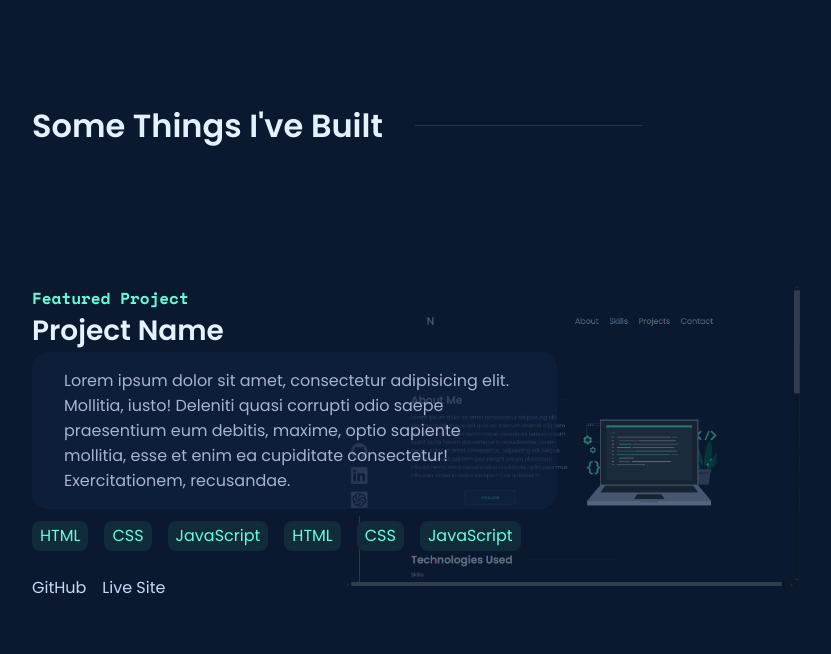
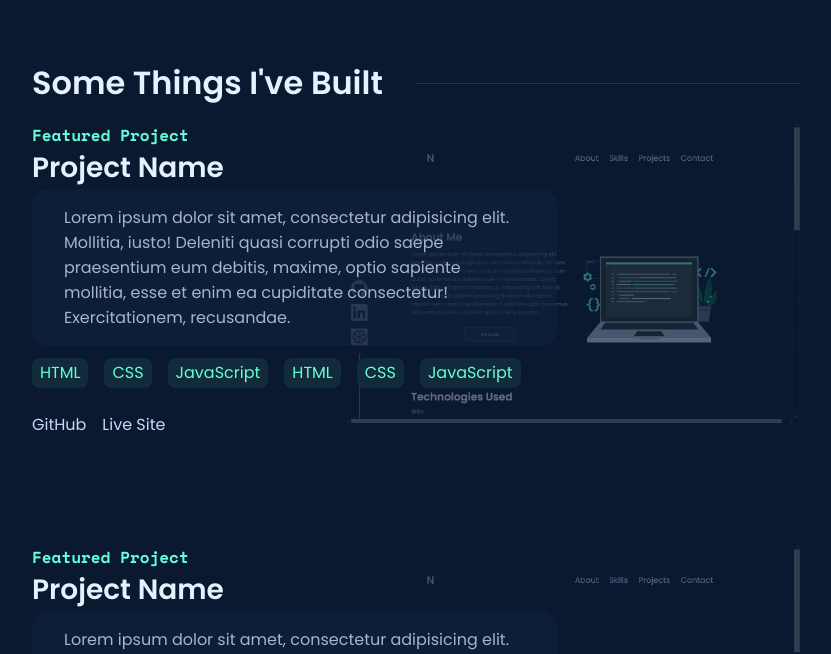
Before and after one commit to nathandallas/javascript-portfolio, a website built with Vite: page index.html in a window 1280 px wide. Shown: the part 1357-2011 px from the top of the page, without its empty margins (224-1055 px from the left). Built offline with nearby package versions, Linux system fonts and the light colour scheme.

Commit message:
fixed wrapping bug

```diff
--- a/styles/_projects.scss
+++ b/styles/_projects.scss
@@ -1,7 +1,7 @@
 @import "partials";
 
 .project {
-  margin: 6rem 0;
+  margin: 3rem 0;
   & img {
     display: none;
   }
@@ -33,7 +33,8 @@
 
 @include tablet {
   .project {
-    margin: 8rem 0;
+    margin: 1rem 0 6rem 0;
+
     & p {
       background-color: $lightnavy90;
       border-radius: 1rem;
--- a/styles/_skills.scss
+++ b/styles/_skills.scss
@@ -4,20 +4,27 @@
   display: flex;
   justify-content: space-between;
   text-align: center;
+  flex-wrap: wrap;
   & ul {
-    width: 23%;
-    padding: 1rem 0;
+        width: 50%;
+      padding: 1rem 0;
+      @include desktop {
+          width: 23%;
+
+    }
   }
 
   & li {
     list-style: none;
     padding: 0.5rem;
     margin: 0.5rem;
-    font-size: 1.5rem;
+    font-size: 1rem;
     background-color: #112b3a;
     color: $lightslate;
     border-radius: 0.5rem;
     border: 1px solid $lightnavy;
-
+    @include desktop {
+        font-size: 1.5rem;
+    }
   }
 }
--- a/styles/style.scss
+++ b/styles/style.scss
@@ -40,6 +40,7 @@ h3 {
 
 h2 {
   font-size: 2rem;
+  width: 100%;
 }
 
 h4 {
@@ -77,17 +78,18 @@ section {
 
 .header {
   display: flex;
-  width: 99%;
   align-items: center;
+  justify-content: stretch;
+  white-space: nowrap;
+  width: 100%;
   & span {
     display: none;
     @include tablet {
-      display: block;
-      background-color: $lightestnavy;
-      min-width: 30%;
-      width: auto;
-      height: 1px;
-      margin: 2rem;
+      display: inline-block;
+      border-bottom: 1px solid $lightestnavy;
+      width: 100%;
+      float: right;
+      overflow: auto;
     }
   }
 }
```
